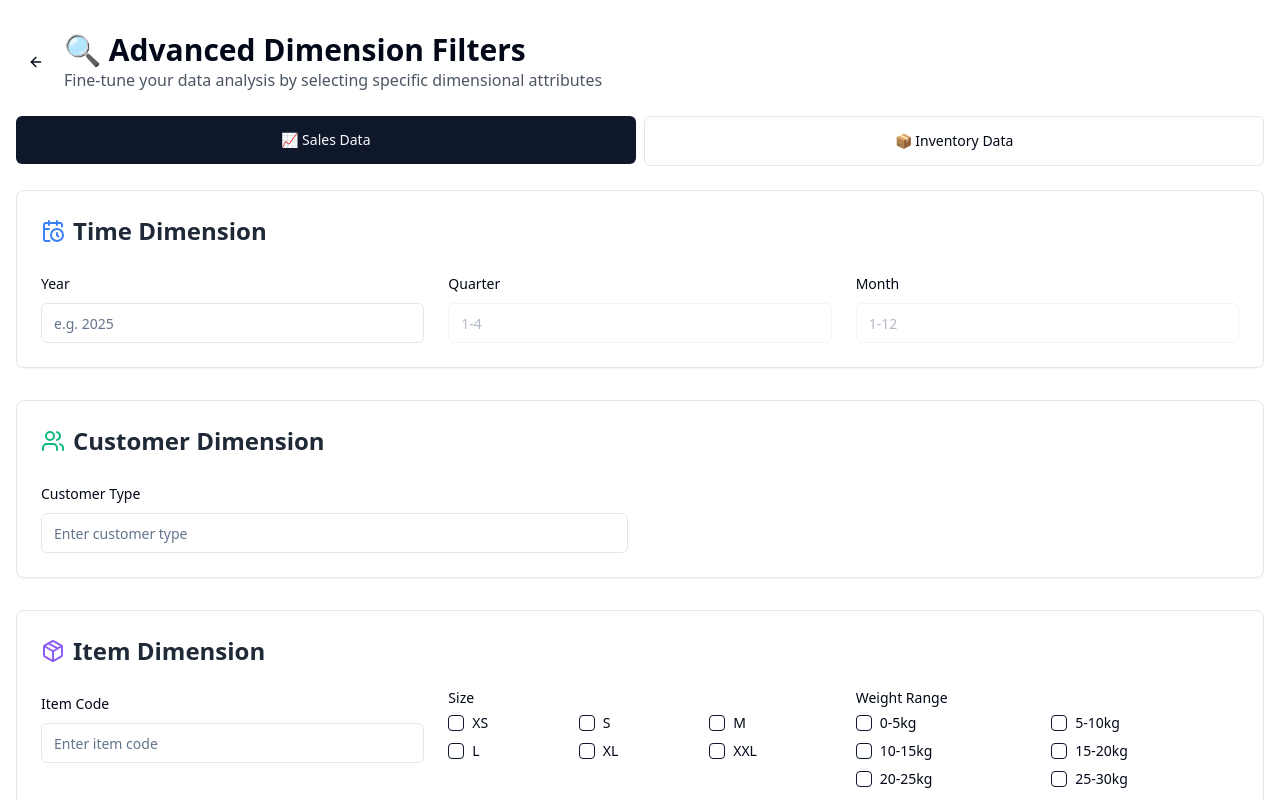
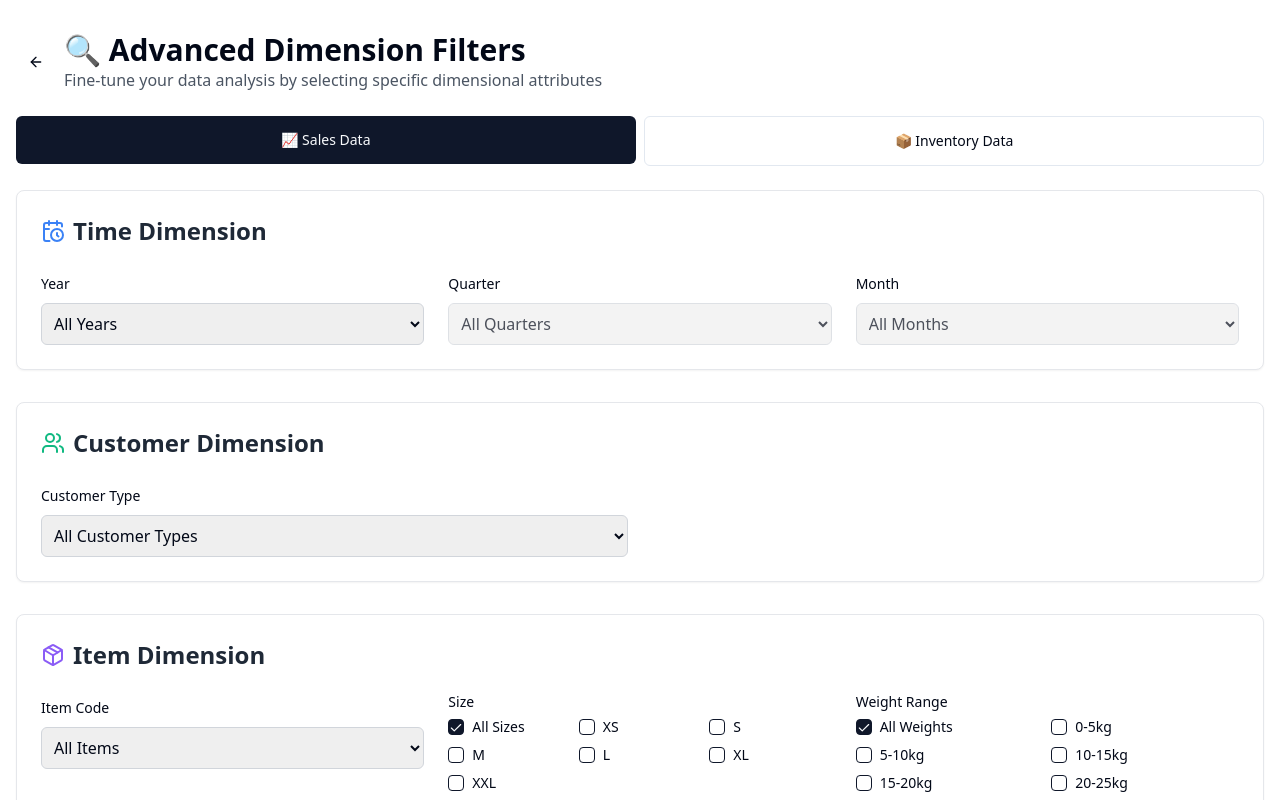
Before and after one commit to nhan-bui/data-flow-analytics-hub, a React (Vite) app: page /advanced-filters in a window 1280 px wide. Shown: the top 800 px of the page. Built offline with nearby package versions, Linux system fonts and the light colour scheme.

Commit message:
Add "All" option to filter selections
Adds an "All" option to all filter selection dropdowns in the advanced filters page.

```diff
--- a/src/pages/AdvancedFilters.tsx
+++ b/src/pages/AdvancedFilters.tsx
@@ -189,44 +189,60 @@ const AdvancedFilters: React.FC = () => {
           <div className="grid grid-cols-1 md:grid-cols-3 gap-6">
             <div>
               <Label htmlFor="year">Year</Label>
-              <Input
+              <select
                 id="year"
-                type="number"
-                placeholder="e.g. 2025"
-                min="2000"
-                max="2030"
-                value={selectedYear || ''}
+                value={selectedYear === null ? '' : selectedYear.toString()}
                 onChange={(e) => setSelectedYear(e.target.value ? parseInt(e.target.value) : null)}
-                className="mt-2"
-              />
+                className="w-full mt-2 p-2 border border-gray-300 rounded-md"
+              >
+                <option value="">All Years</option>
+                {[2023, 2024, 2025, 2026, 2027].map(year => (
+                  <option key={year} value={year}>{year}</option>
+                ))}
+              </select>
             </div>
             <div>
               <Label htmlFor="quarter">Quarter</Label>
-              <Input
+              <select
                 id="quarter"
-                type="number"
-                placeholder="1-4"
-                min="1"
-                max="4"
-                value={selectedQuarter || ''}
+                value={selectedQuarter === null ? '' : selectedQuarter.toString()}
                 onChange={(e) => setSelectedQuarter(e.target.value ? parseInt(e.target.value) : null)}
-                className="mt-2"
+                className="w-full mt-2 p-2 border border-gray-300 rounded-md"
                 disabled={!selectedYear}
-              />
+              >
+                <option value="">All Quarters</option>
+                {[1, 2, 3, 4].map(quarter => (
+                  <option key={quarter} value={quarter}>Quarter {quarter}</option>
+                ))}
+              </select>
             </div>
             <div>
               <Label htmlFor="month">Month</Label>
-              <Input
+              <select
                 id="month"
-                type="number"
-                placeholder="1-12"
-                min="1"
-                max="12"
-                value={selectedMonth || ''}
+                value={selectedMonth === null ? '' : selectedMonth.toString()}
                 onChange={(e) => setSelectedMonth(e.target.value ? parseInt(e.target.value) : null)}
-                className="mt-2"
+                className="w-full mt-2 p-2 border border-gray-300 rounded-md"
                 disabled={!selectedYear}
-              />
+              >
+                <option value="">All Months</option>
+                {[
+                  { value: 1, name: "January" },
+                  { value: 2, name: "February" },
+                  { value: 3, name: "March" },
+                  { value: 4, name: "April" },
+                  { value: 5, name: "May" },
+                  { value: 6, name: "June" },
+                  { value: 7, name: "July" },
+                  { value: 8, name: "August" },
+                  { value: 9, name: "September" },
+                  { value: 10, name: "October" },
+                  { value: 11, name: "November" },
+                  { value: 12, name: "December" }
+                ].map(month => (
+                  <option key={month.value} value={month.value}>{month.name}</option>
+                ))}
+              </select>
             </div>
           </div>
         </div>
@@ -247,26 +263,37 @@ const AdvancedFilters: React.FC = () => {
             <div className="grid grid-cols-1 md:grid-cols-2 gap-6">
               <div>
                 <Label htmlFor="customerType">Customer Type</Label>
-                <Input
+                <select
                   id="customerType"
-                  placeholder="Enter customer type"
                   value={customerType}
                   onChange={(e) => setCustomerType(e.target.value)}
-                  className="mt-2"
-                />
+                  className="w-full mt-2 p-2 border border-gray-300 rounded-md"
+                >
+                  <option value="">All Customer Types</option>
+                  <option value="Retail">Retail</option>
+                  <option value="Wholesale">Wholesale</option>
+                  <option value="Corporate">Corporate</option>
+                  <option value="Premium">Premium</option>
+                </select>
               </div>
             </div>
           ) : (
             <div className="grid grid-cols-1 md:grid-cols-2 gap-6">
               <div>
                 <Label htmlFor="storeCode">Store Code</Label>
-                <Input
+                <select
                   id="storeCode"
-                  placeholder="Enter store code"
                   value={storeCode}
                   onChange={(e) => setStoreCode(e.target.value)}
-                  className="mt-2"
-                />
+                  className="w-full mt-2 p-2 border border-gray-300 rounded-md"
+                >
+                  <option value="">All Store Codes</option>
+                  <option value="ST001">ST001</option>
+                  <option value="ST002">ST002</option>
+                  <option value="ST003">ST003</option>
+                  <option value="ST004">ST004</option>
+                  <option value="ST005">ST005</option>
+                </select>
               </div>
             </div>
           )}
@@ -282,18 +309,36 @@ const AdvancedFilters: React.FC = () => {
           <div className="grid grid-cols-1 md:grid-cols-3 gap-6">
             <div>
               <Label htmlFor="itemCode">Item Code</Label>
-              <Input
+              <select
                 id="itemCode"
-                placeholder="Enter item code"
                 value={itemCode}
                 onChange={(e) => setItemCode(e.target.value)}
-                className="mt-2"
-              />
+                className="w-full mt-2 p-2 border border-gray-300 rounded-md"
+              >
+                <option value="">All Items</option>
+                <option value="IT001">IT001</option>
+                <option value="IT002">IT002</option>
+                <option value="IT003">IT003</option>
+                <option value="IT004">IT004</option>
+                <option value="IT005">IT005</option>
+              </select>
             </div>
 
             <div>
               <Label className="block mb-2">Size</Label>
               <div className="grid grid-cols-3 gap-2">
+                <div key="all-sizes" className="flex items-center space-x-2">
+                  <Checkbox
+                    id="all-sizes"
+                    checked={selectedSizes.length === 0}
+                    onCheckedChange={(checked) => {
+                      if (checked) {
+                        setSelectedSizes([]);
+                      }
+                    }}
+                  />
+                  <Label htmlFor="all-sizes" className="text-sm">All Sizes</Label>
+                </div>
                 {availableSizes.map(size => (
                   <div key={size} className="flex items-center space-x-2">
                     <Checkbox
@@ -310,6 +355,18 @@ const AdvancedFilters: React.FC = () => {
             <div>
               <Label className="block mb-2">Weight Range</Label>
               <div className="grid grid-cols-2 gap-2">
+                <div key="all-weights" className="flex items-center space-x-2">
+                  <Checkbox
+                    id="all-weights"
+                    checked={selectedWeightRanges.length === 0}
+                    onCheckedChange={(checked) => {
+                      if (checked) {
+                        setSelectedWeightRanges([]);
+                      }
+                    }}
+                  />
+                  <Label htmlFor="all-weights" className="text-sm">All Weights</Label>
+                </div>
                 {availableWeightRanges.map(range => (
                   <div key={range} className="flex items-center space-x-2">
                     <Checkbox
@@ -341,7 +398,7 @@ const AdvancedFilters: React.FC = () => {
                 onChange={(e) => setSelectedState(e.target.value)}
                 className="w-full mt-2 p-2 border border-gray-300 rounded-md"
               >
-                <option value="">Select a state</option>
+                <option value="">All States</option>
                 {availableStates.map(state => (
                   <option key={state} value={state}>{state}</option>
                 ))}
@@ -356,7 +413,7 @@ const AdvancedFilters: React.FC = () => {
                 className="w-full mt-2 p-2 border border-gray-300 rounded-md"
                 disabled={!selectedState}
               >
-                <option value="">Select a city</option>
+                <option value="">All Cities</option>
                 {selectedState && availableCities[selectedState as keyof typeof availableCities]?.map(city => (
                   <option key={city} value={city}>{city}</option>
                 ))}
```
